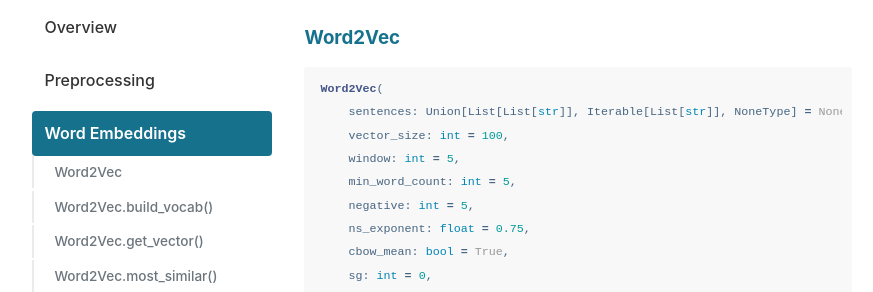
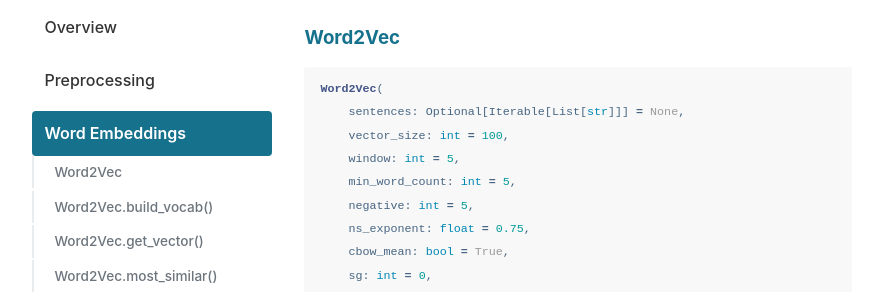
Before and after one commit to mcjkurz/qhchina-web, a Jekyll site: the page built from docs/word_embeddings/index.md, in a window 1280 px wide and 900 px high, scrolled down 860 px. Shown: the part 155-447 px from the top of the window, without its empty margins (198-1071 px from the left). Built offline with Jekyll 4.4.1, drawn with Linux system fonts in a browser that asks for light colours; comment, search, counter and statistics services are not loaded.

Commit message:
Update API docs

````diff
--- a/docs/word_embeddings/index.md
+++ b/docs/word_embeddings/index.md
@@ -79,7 +79,7 @@ similar = model.most_similar("经济", topn=10)  # Find words similar to "经济
 
 ```python
 Word2Vec(
-    sentences: Union[List[List[str]], Iterable[List[str]], NoneType] = None,
+    sentences: Optional[Iterable[List[str]]] = None,
     vector_size: int = 100,
     window: int = 5,
     min_word_count: int = 5,
````
